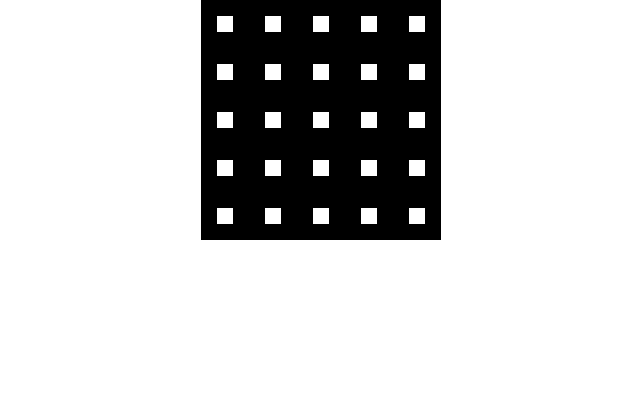
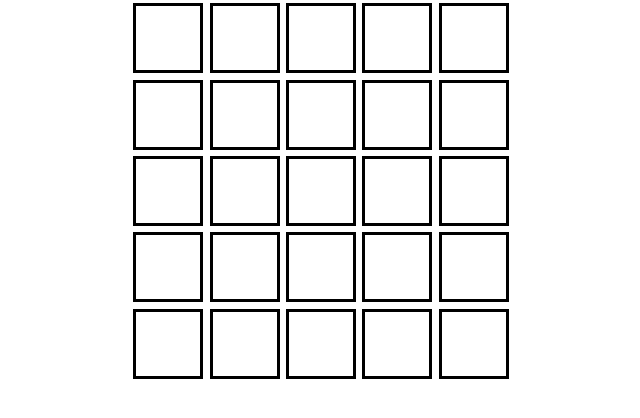
Before and after one commit to MarkProjs/wordict-project, a React (Create React App) app in the folder client/: page / in a window 1280 px wide. Shown: the top 418 px of the page, without its empty margins (319-959 px from the left). Built offline with nearby package versions, Linux system fonts and the light colour scheme.

Commit message:
Fix up styling

```diff
--- a/client/src/components/Letter.css
+++ b/client/src/components/Letter.css
@@ -1,6 +1,10 @@
 .letter-box {
   margin: 0;
-  border: 1rem solid black;
+  border: 0.2rem solid black;
+  margin: 0.2rem;
   font-size: 2rem;
+  font-weight: bold;
   padding: 0.5rem;
+  width: 3rem;
+  height: 3rem;
 }
```
